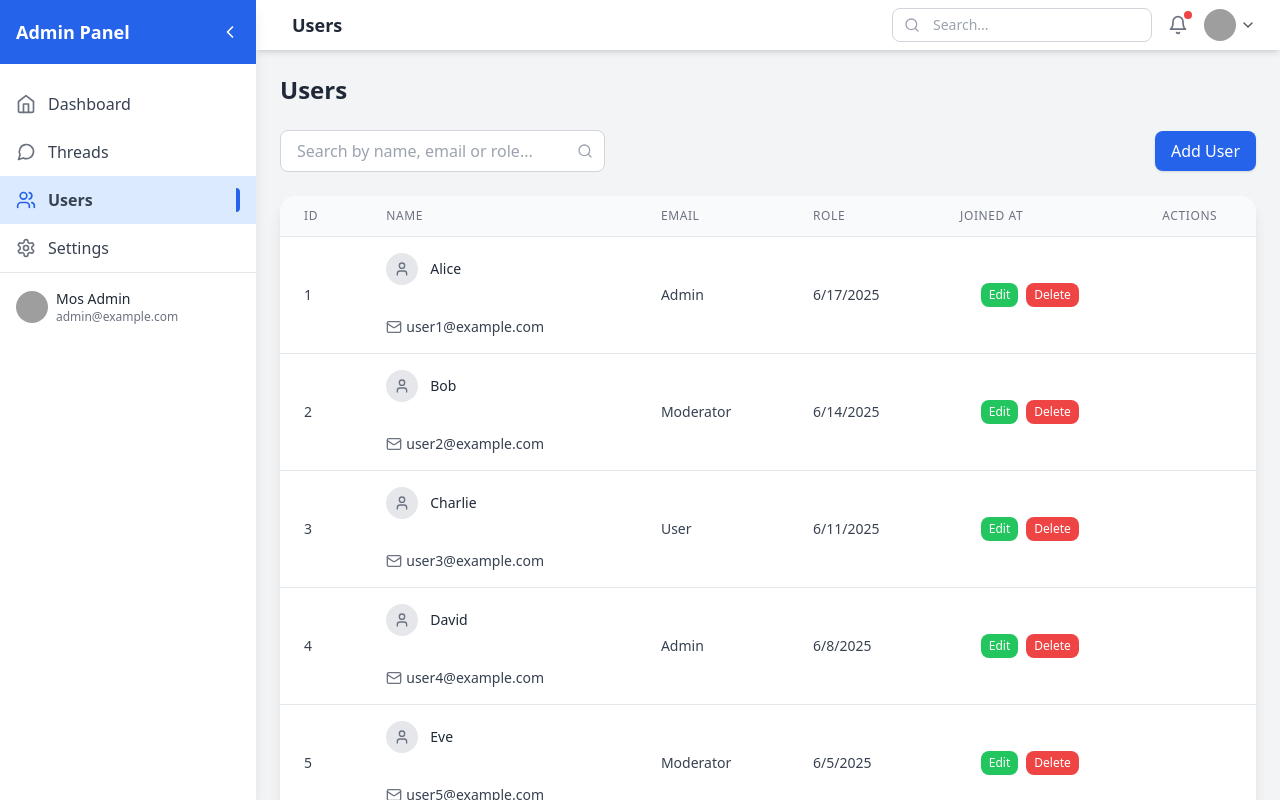
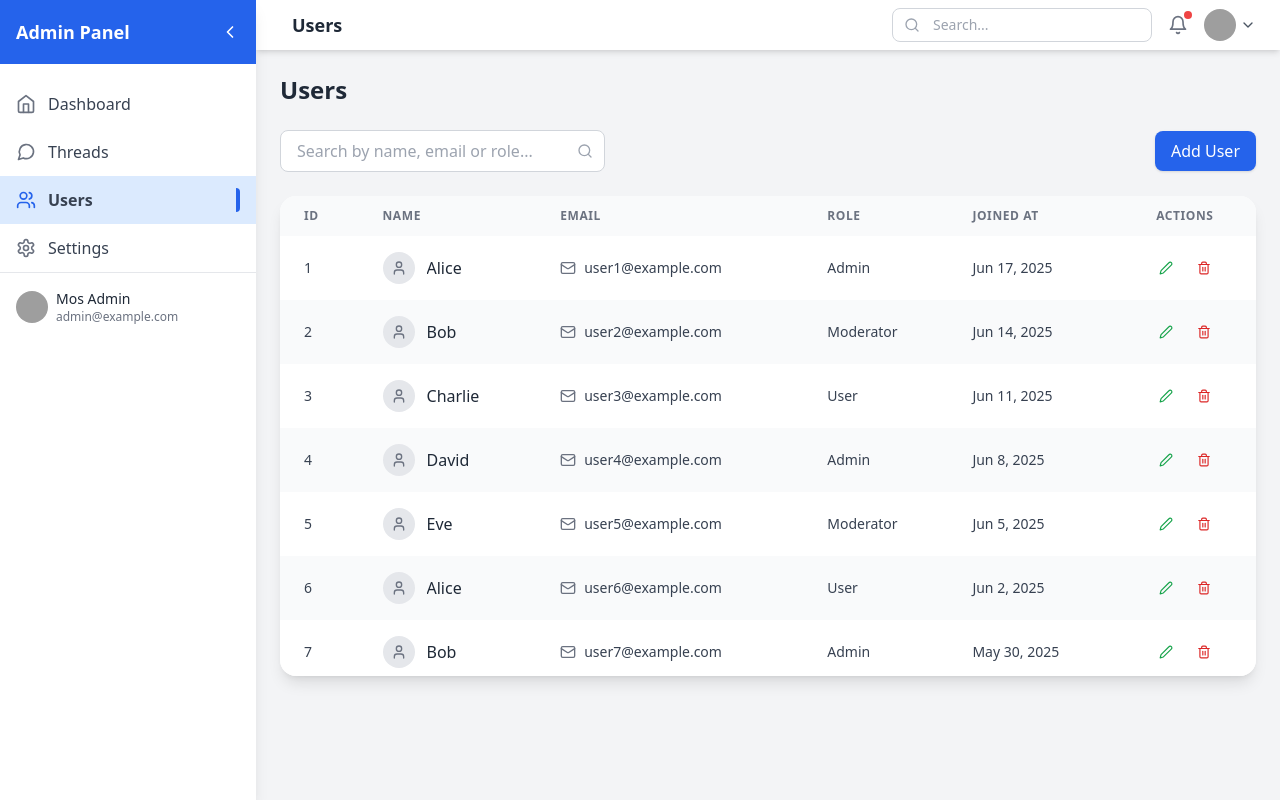
Before and after one commit to zermoser/admin_mock, a React (Vite) app: page /#/users in a window 1280 px wide. Built offline with nearby package versions, Linux system fonts and the light colour scheme; grey boxes are pictures that could not be loaded.

Commit message:
feat: add new UI desktop UserPage

```diff
--- a/src/pages/SettingsPage.tsx
+++ b/src/pages/SettingsPage.tsx
@@ -1,4 +1,4 @@
-import React, { useState } from 'react';
+import { useState } from 'react';
 import { Switch } from '@headlessui/react';
 import { Save } from 'lucide-react';
 import Card from '../components/Card';
--- a/src/pages/ThreadsPage.tsx
+++ b/src/pages/ThreadsPage.tsx
@@ -1,4 +1,4 @@
-import React, { useState, useMemo, useEffect } from 'react';
+import { useState, useMemo, useEffect } from 'react';
 import { CalendarClock, User as UserIcon, MessageCircle, Search as SearchIcon, ChevronLeft, ChevronRight } from 'lucide-react';
 import Card from '../components/Card';
 import { format, isToday } from 'date-fns';
--- a/src/pages/UsersPage.tsx
+++ b/src/pages/UsersPage.tsx
@@ -1,6 +1,6 @@
-import React, { useState, useMemo } from 'react';
-import { User, Mail, Search, CalendarClock, Tag } from 'lucide-react';
-import Card from '../components/Card'; // Card เป็น light-only styling
+import { useState, useMemo } from 'react';
+import { User, Mail, Search, CalendarClock, Tag, Edit2, Trash2 } from 'lucide-react';
+import Card from '../components/Card';
 
 // mock data
 interface MockUser {
@@ -10,6 +10,13 @@ interface MockUser {
   role: string;
   joinedAt: string;
 }
+
+
+const dateOptions: Intl.DateTimeFormatOptions = {
+  day: 'numeric',
+  month: 'short',
+  year: 'numeric',
+};
 
 const MOCK_USERS: MockUser[] = Array.from({ length: 25 }).map((_, idx) => ({
   id: idx + 1,
@@ -96,54 +103,72 @@ export default function UsersPage() {
       </div>
 
       {/* Desktop: Table */}
-      <div className="hidden sm:block overflow-x-auto bg-white rounded-2xl shadow-lg">
-        <table className="min-w-full divide-y divide-gray-200">
-          <thead className="bg-gray-50">
-            <tr>
-              <th className="px-6 py-3 text-left text-xs font-medium text-gray-500 uppercase tracking-wider">ID</th>
-              <th className="px-6 py-3 text-left text-xs font-medium text-gray-500 uppercase tracking-wider">Name</th>
-              <th className="px-6 py-3 text-left text-xs font-medium text-gray-500 uppercase tracking-wider">Email</th>
-              <th className="px-6 py-3 text-left text-xs font-medium text-gray-500 uppercase tracking-wider">Role</th>
-              <th className="px-6 py-3 text-left text-xs font-medium text-gray-500 uppercase tracking-wider">Joined At</th>
-              <th className="px-6 py-3 text-center text-xs font-medium text-gray-500 uppercase tracking-wider">Actions</th>
+      <div className="hidden sm:block bg-white rounded-2xl shadow-lg overflow-hidden">
+        <div className="max-h-[60vh] overflow-y-auto">
+          <table className="min-w-full table-auto">
+            <thead className="sticky top-0 bg-gray-50 z-20">
+              <tr className="text-left text-xs font-semibold text-gray-500 uppercase tracking-wider">
+                <th className="px-6 py-3">ID</th>
+                <th className="px-6 py-3">Name</th>
+                <th className="px-6 py-3">Email</th>
+                <th className="px-6 py-3">Role</th>
+                <th className="px-6 py-3">Joined At</th>
+                <th className="px-6 py-3 text-center">Actions</th>
               </tr>
             </thead>
-          <tbody className="bg-white divide-y divide-gray-200">
-            {filtered.map(user => (
-              <tr key={user.id} className="hover:bg-gray-50 transition-colors">
-                <td className="px-6 py-4 whitespace-nowrap text-sm text-gray-700">{user.id}</td>
-                <td className="px-6 py-4 whitespace-nowrap flex items-center space-x-3">
-                  <div className="flex-shrink-0 h-8 w-8 bg-gray-200 rounded-full flex items-center justify-center">
+            <tbody>
+              {filtered.length > 0 ? (
+                filtered.map(user => (
+                  <tr
+                    key={user.id}
+                    className="odd:bg-white even:bg-gray-50 hover:bg-gray-100 transition-shadow"
+                  >
+                    <td className="px-6 py-4 text-sm text-gray-700 whitespace-nowrap">{user.id}</td>
+                    <td className="px-6 py-4 whitespace-nowrap">
+                      <div className="flex items-center space-x-3">
+                        <div className="h-8 w-8 bg-gray-200 rounded-full flex items-center justify-center">
                           <User size={16} className="text-gray-500" />
                         </div>
-                  <span className="text-sm font-medium text-gray-800 truncate">{user.name}</span>
+                        <span className="font-medium text-gray-800 truncate">{user.name}</span>
+                      </div>
                     </td>
-                <td className="px-6 py-4 whitespace-nowrap text-sm text-gray-700 flex items-center space-x-1">
+                    <td className="px-6 py-4 whitespace-nowrap">
+                      <div className="flex items-center space-x-2 text-sm text-gray-700">
                         <Mail size={16} className="text-gray-500" />
                         <span className="truncate">{user.email}</span>
+                      </div>
                     </td>
-                <td className="px-6 py-4 whitespace-nowrap text-sm text-gray-700">{user.role}</td>
-                <td className="px-6 py-4 whitespace-nowrap text-sm text-gray-700">
-                  {new Date(user.joinedAt).toLocaleDateString()}
-                </td>
-                <td className="px-6 py-4 whitespace-nowrap text-sm text-gray-700 text-center">
-                  <div className="inline-flex space-x-2">
-                    <button className="px-2 py-1 bg-green-500 text-white rounded-lg text-xs hover:bg-green-600 transition">Edit</button>
-                    <button className="px-2 py-1 bg-red-500 text-white rounded-lg text-xs hover:bg-red-600 transition">Delete</button>
+                    <td className="px-6 py-4 text-sm text-gray-700 whitespace-nowrap">{user.role}</td>
+                    <td className="px-6 py-4 text-sm text-gray-700 whitespace-nowrap">{new Date(user.joinedAt).toLocaleDateString('en-US', dateOptions)}</td>
+                    <td className="px-6 py-4 text-sm text-gray-700 text-center whitespace-nowrap">
+                      <div className="flex justify-center items-center space-x-2">
+                        <button
+                          className="p-2 hover:bg-green-100 rounded-lg transition"
+                          title="Edit"
+                          aria-label="Edit user"
+                        >
+                          <Edit2 size={14} className="text-green-600" />
+                        </button>
+                        <button
+                          className="p-2 hover:bg-red-100 rounded-lg transition"
+                          title="Delete"
+                          aria-label="Delete user"
+                        >
+                          <Trash2 size={14} className="text-red-600" />
+                        </button>
                       </div>
                     </td>
                   </tr>
-            ))}
-            {filtered.length === 0 && (
+                ))
+              ) : (
                 <tr>
-                <td colSpan={6} className="px-6 py-4 text-center text-sm text-gray-500">
-                  No users found.
-                </td>
+                  <td colSpan={6} className="px-6 py-4 text-center text-gray-500">No users found.</td>
                 </tr>
               )}
             </tbody>
           </table>
         </div>
       </div>
+    </div>
   );
 }
```
Lines whose indentation alone changed are shown as unchanged.
